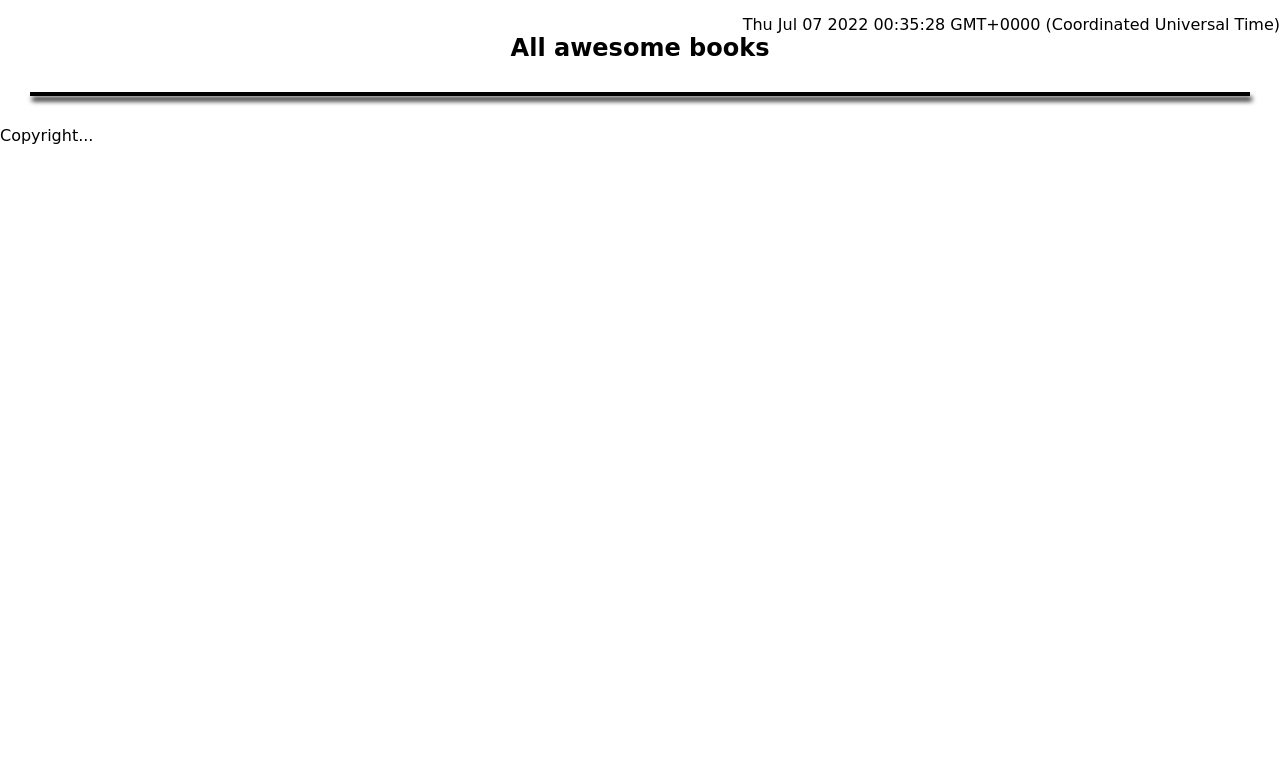
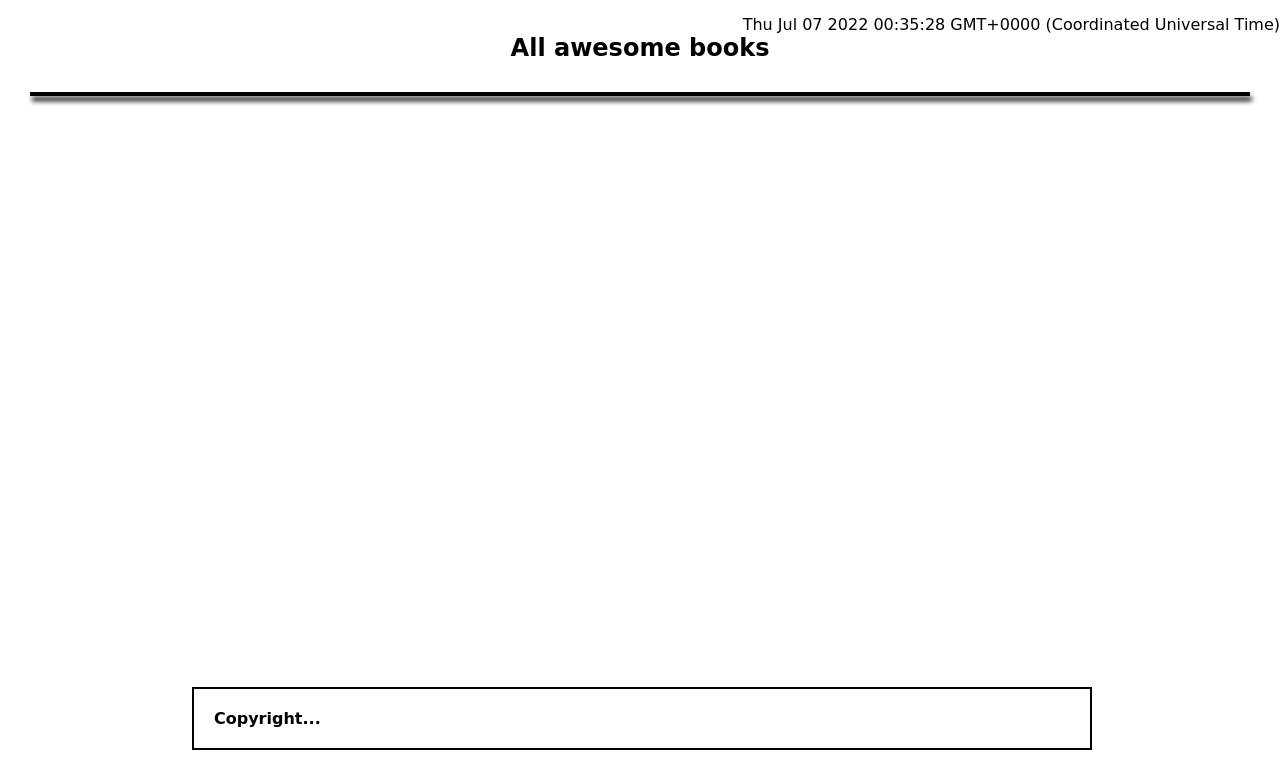
Before and after one commit to a-laarabi/Awesome_books, a website: page index.html in a window 1280 px wide. Shown: the part 40-800 px from the top of the page. Drawn offline with Linux system fonts and the light colour scheme; a web font is replaced by a local one.

Commit message:
Update style.css

```diff
--- a/style.css
+++ b/style.css
@@ -1,4 +1,5 @@
 @import url('https://fonts.googleapis.com/css2?family=Arima:wght@100;200;300;400;500;600;700&display=swap');
+
 * {
   margin: 0;
   padding: 0;
@@ -123,3 +124,17 @@ header h1 {
 .hide {
   display: none;
 }
+
+footer {
+  width: 70%;
+  margin: 0 auto;
+  border: 2px solid black;
+  position: absolute;
+  bottom: 10px;
+  left: 15%;
+}
+
+.copyright {
+  padding: 20px;
+  font-weight: 700;
+}
```
Lines whose indentation alone changed are shown as unchanged.
